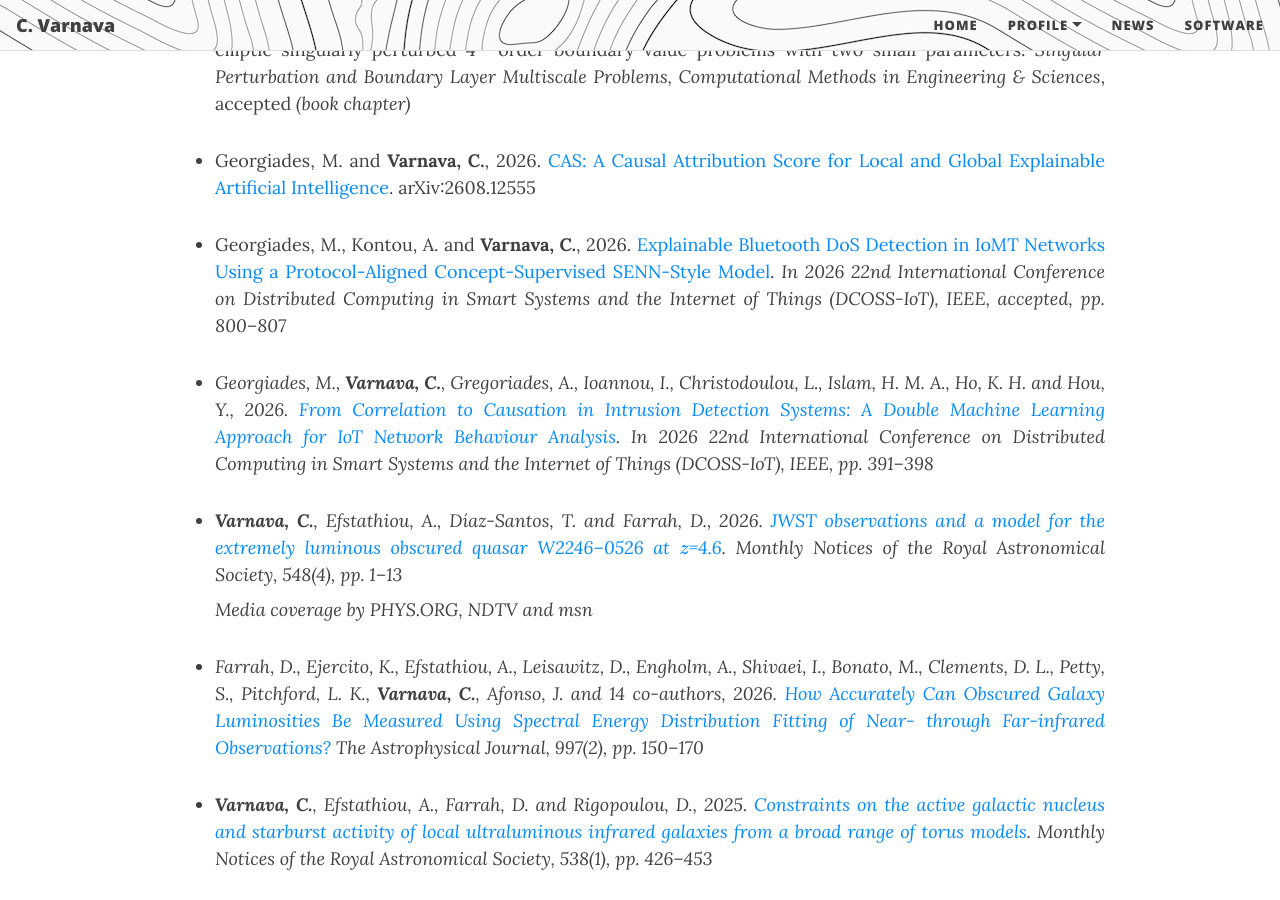
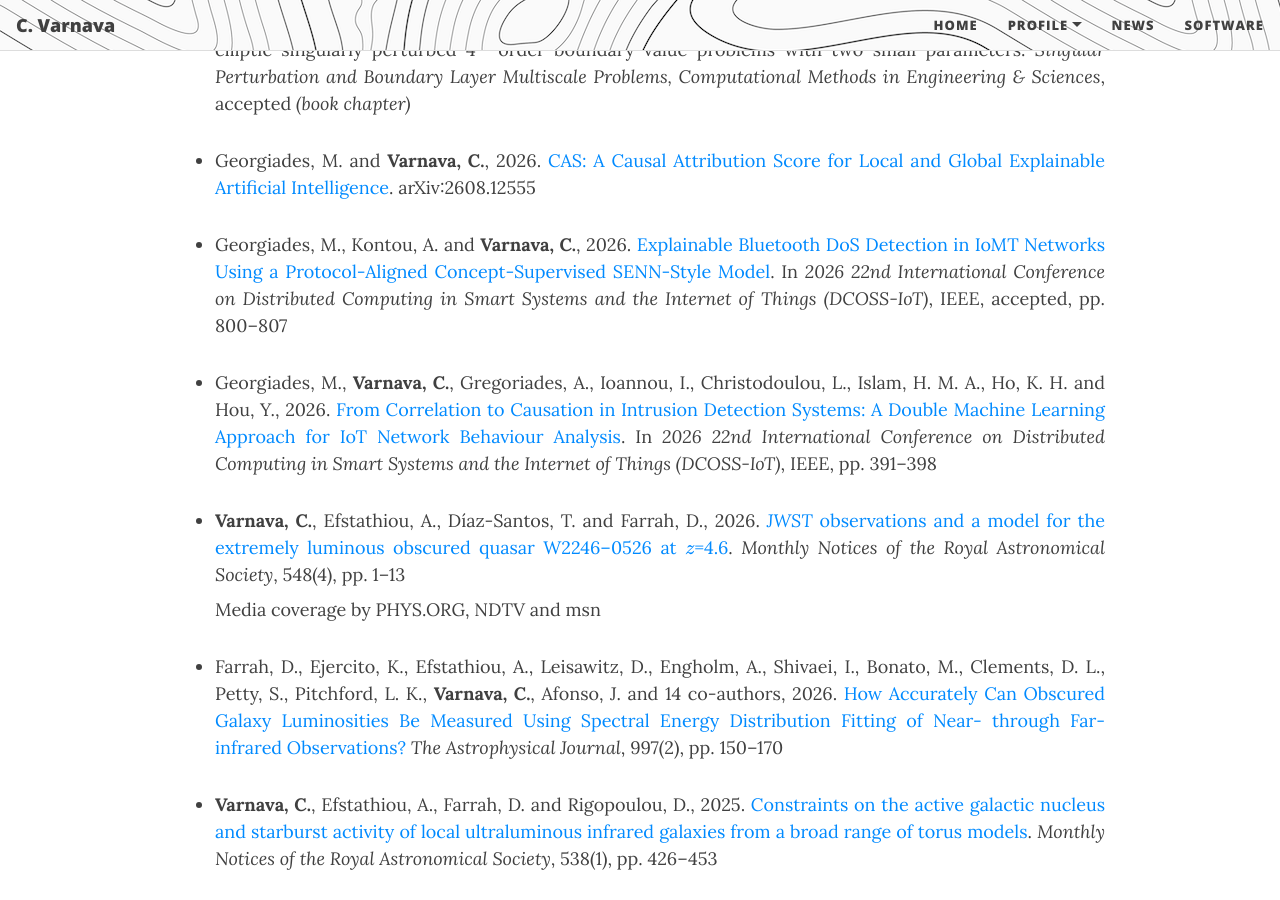
Before and after one commit to ch-var/ch-var.github.io, a Jekyll site: the page built from CV.html, in a window 1280 px wide and 900 px high, scrolled down 3548 px. Built offline with Jekyll 4.4.1, drawn with Linux system fonts in a browser that asks for light colours; formulas are drawn with MathJax 3.

Commit message:
Update CV.html

```diff
--- a/CV.html
+++ b/CV.html
@@ -106,7 +106,7 @@
 <p></p>
 <li class="responsive-margin">Georgiades, M. and <b>Varnava, C.</b>, 2026. <a href="https://arxiv.org/abs/2608.12555">CAS: A Causal Attribution Score for Local and Global Explainable Artificial Intelligence</a>. arXiv:2608.12555</li>
 <p></p>
-<li class="responsive-margin">Georgiades, M., Kontou, A. and <b>Varnava, C.</b>, 2026. <a href="https://doi.org/10.1109/DCOSS-IoT69657.2026.00123">Explainable Bluetooth DoS Detection in IoMT Networks Using a Protocol-Aligned Concept-Supervised SENN-Style Model</a>. <i>In <i>2026 22nd International Conference on Distributed Computing in Smart Systems and the Internet of Things (DCOSS-IoT)</i>, IEEE, accepted, pp. 800–807</li>
+<li class="responsive-margin">Georgiades, M., Kontou, A. and <b>Varnava, C.</b>, 2026. <a href="https://doi.org/10.1109/DCOSS-IoT69657.2026.00123">Explainable Bluetooth DoS Detection in IoMT Networks Using a Protocol-Aligned Concept-Supervised SENN-Style Model</a>. In <i>2026 22nd International Conference on Distributed Computing in Smart Systems and the Internet of Things (DCOSS-IoT)</i>, IEEE, accepted, pp. 800–807</li>
 <p></p>
 <li class="responsive-margin">Georgiades, M., <b>Varnava, C.</b>, Gregoriades, A., Ioannou, I., Christodoulou, L., Islam, H. M. A., Ho, K. H. and Hou, Y., 2026. <a href="https://doi.org/10.1109/DCOSS-IoT69657.2026.00071">From Correlation to Causation in Intrusion Detection Systems: A Double Machine Learning Approach for IoT Network Behaviour Analysis</a>. In <i>2026 22nd International Conference on Distributed Computing in Smart Systems and the Internet of Things (DCOSS-IoT)</i>, IEEE, pp. 391–398</li>
 <p></p>
```
